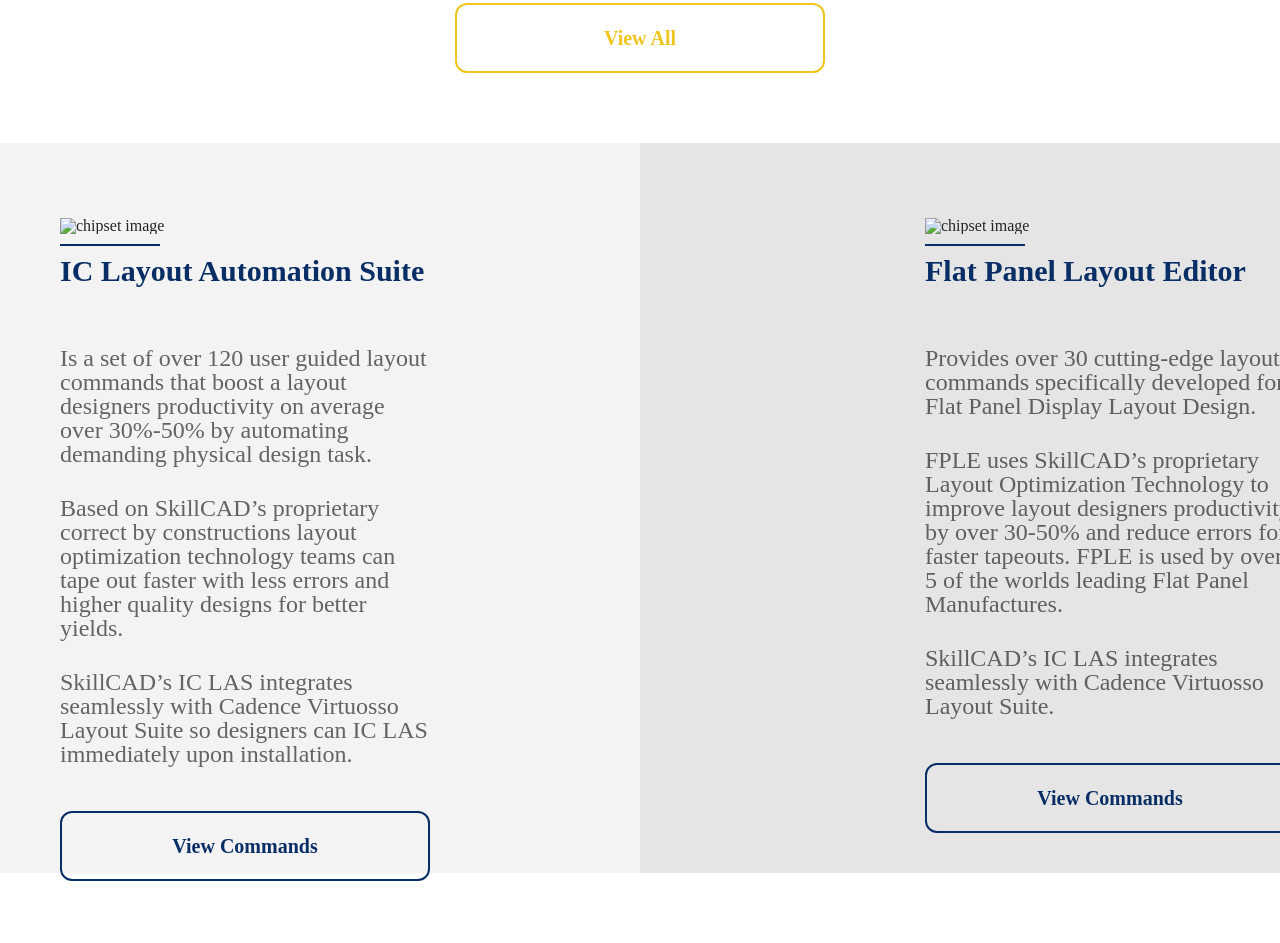
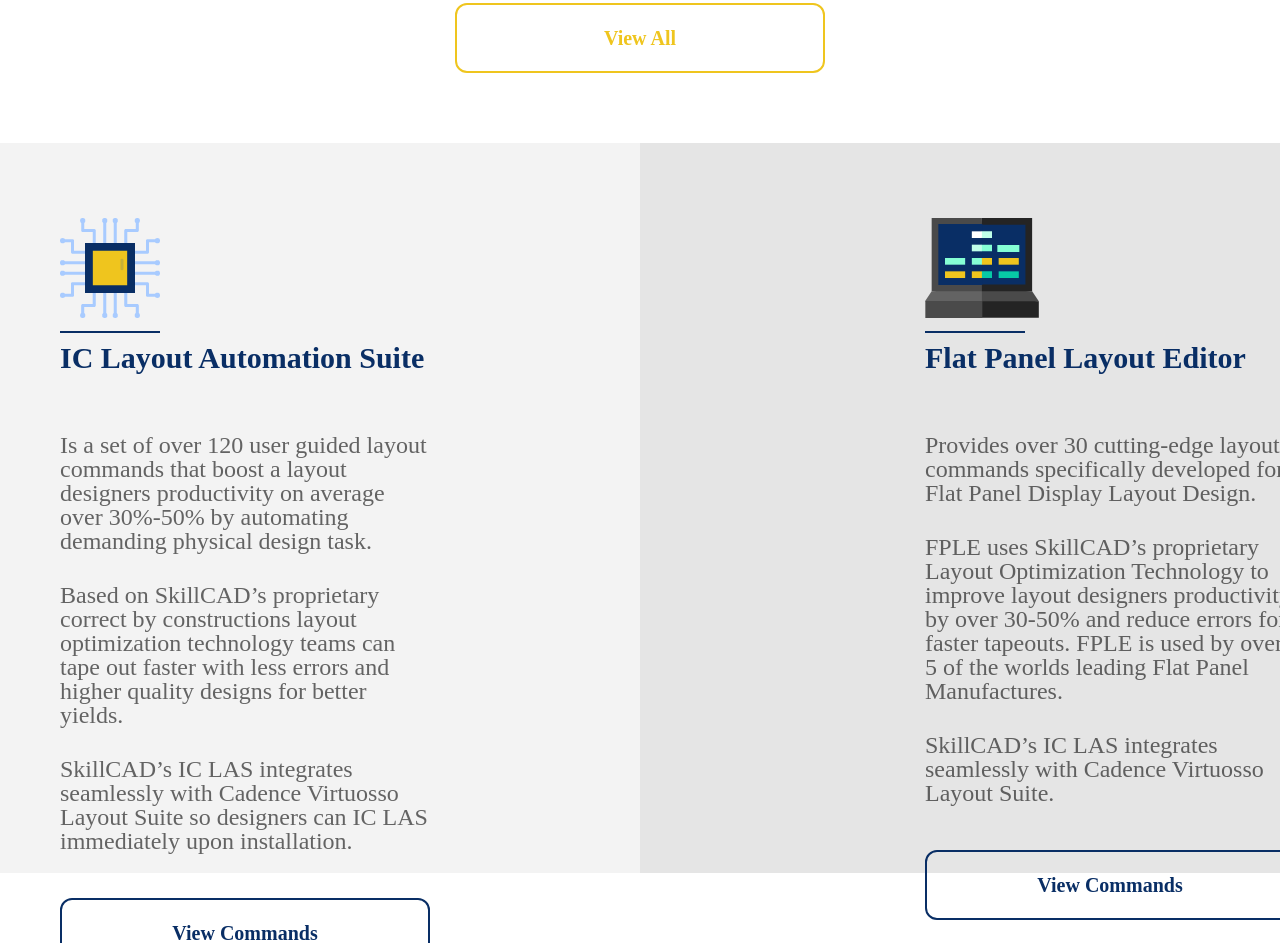
Before and after one commit to denisSorokinz/skillcad_template, a plain HTML site: page index.html in a window 1280 px wide. Shown: the part 1576-2519 px from the top of the page. Drawn offline with nearby package versions, Linux system fonts and the light colour scheme.

Commit message:
little fix

```diff
--- a/index.html
+++ b/index.html
@@ -48,7 +48,7 @@
                     </div>
                 </div>
                 <div class="header-content_right col-5">
-                    <img src="./assets/images/header-right.png" alt="chipset image">
+                    <img src="./assets/images/header-right.png">
                 </div>
             </div>
         </div>
@@ -168,7 +168,7 @@
 <div class="layout-section">
     <div class="layout-one">
         <div class="layout-detail">
-            <img src="./assets/images/circuit.svg" alt="chipset image">
+            <img src="./assets/images/layout-left.png">
             <span class="blue-line"></span>
             <h2 class="blue-h2">IC Layout Automation Suite</h2>
             <p>Is a set of over 120 user guided layout commands that boost a layout designers productivity
@@ -192,7 +192,7 @@
     </div>
     <div class="layout-two">
         <div class="layout-detail">
-            <img src="./assets/images/circuit.svg" alt="chipset image">
+            <img src="./assets/images/layout-right.png" >
             <span class="blue-line"></span>
             <h2 class="blue-h2">Flat Panel Layout Editor</h2>
             <p>Provides over 30 cutting-edge layout commands specifically
```
Also changed, not shown: assets/images/layout-left.png (added), assets/images/layout-right.png (added).
